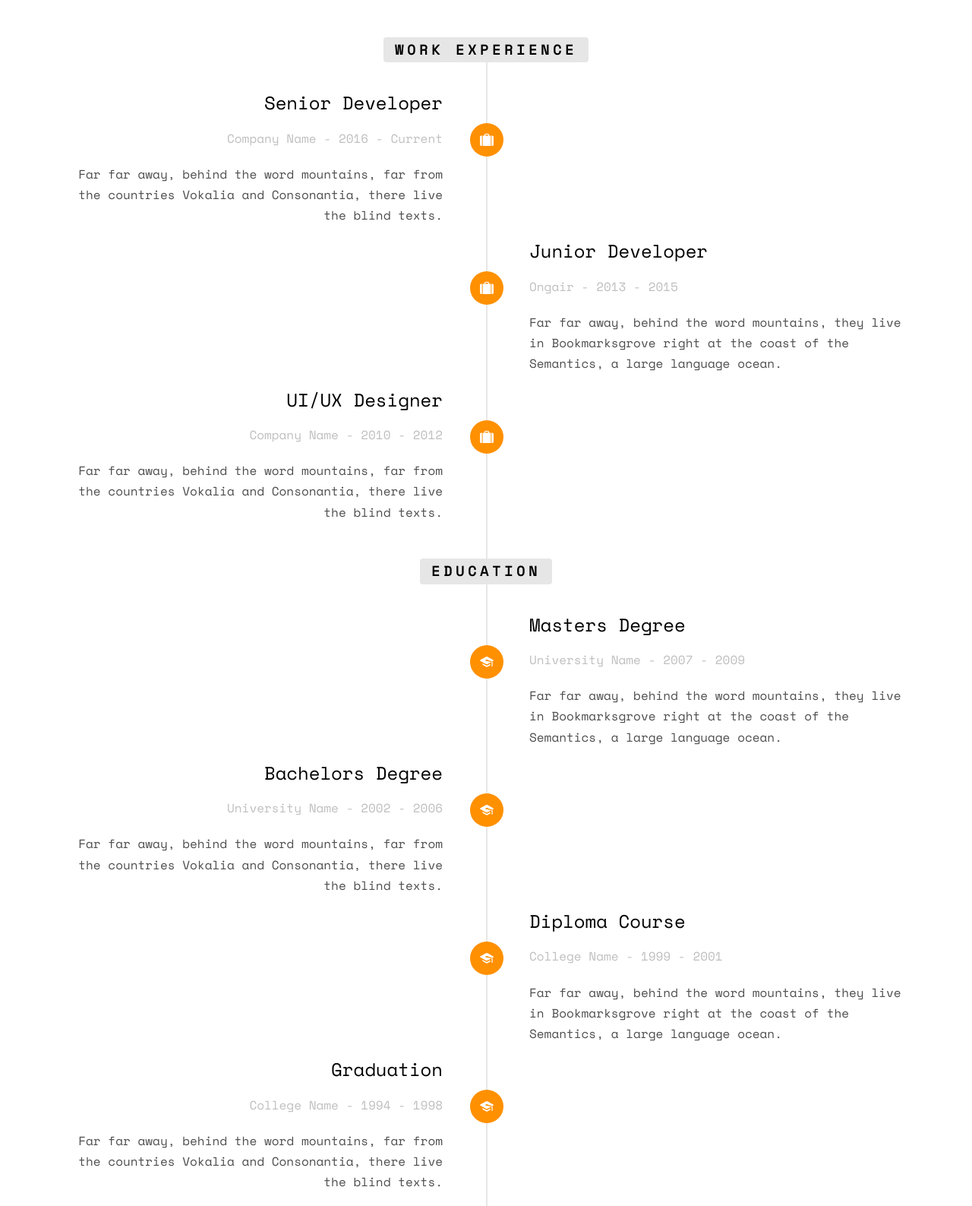
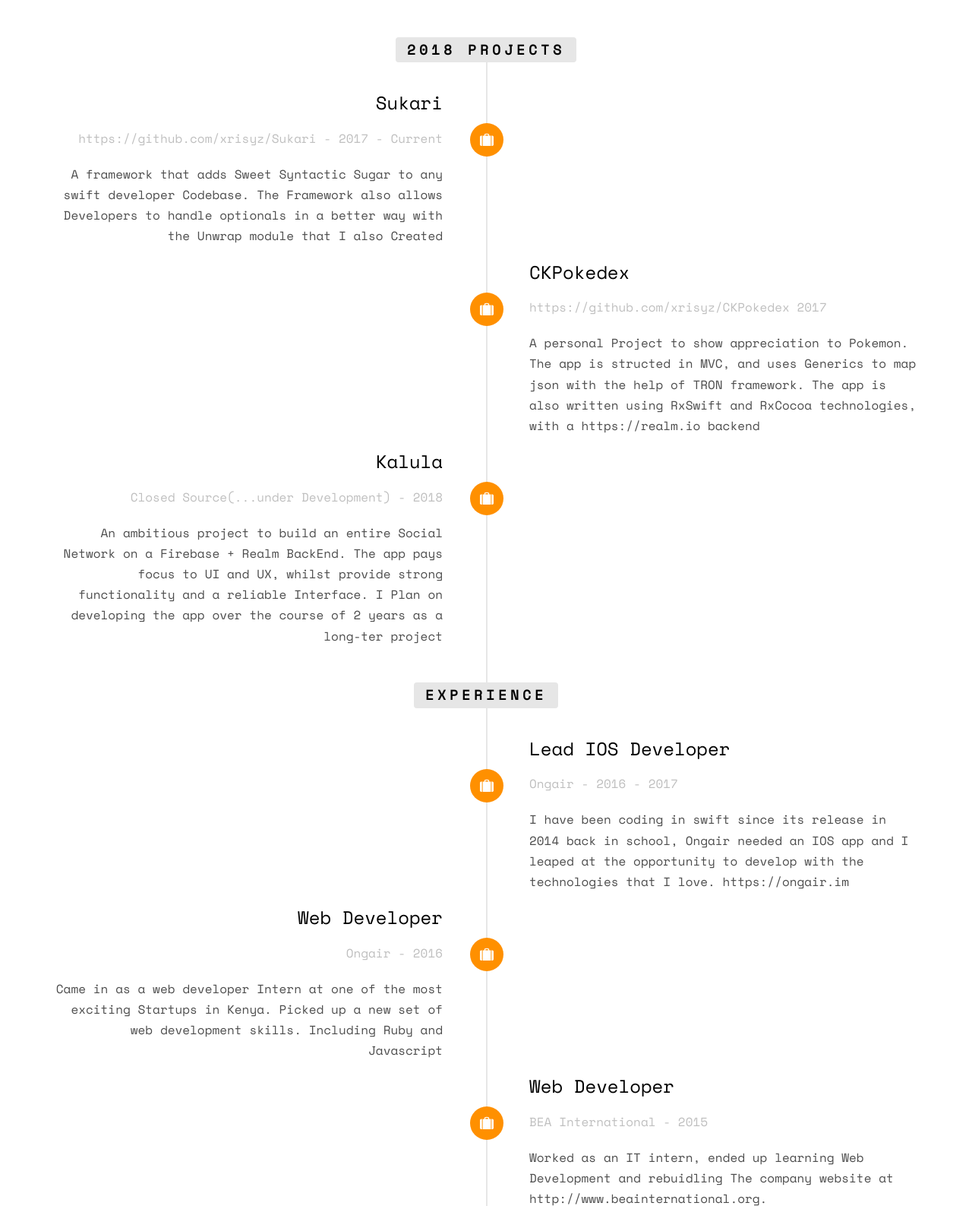
Before and after one commit to christopherkarani/xrisyz.github.io, a plain HTML site: page index.html in a window 1280 px wide. Shown: the part 1800-3387 px from the top of the page at 76% size. Drawn offline with nearby package versions, Linux system fonts and the light colour scheme; some packages are replaced by stand-ins of ours; no server answers; files whose address does not match are found by name.

Commit message:
updated Timeline

```diff
--- a/index.html
+++ b/index.html
@@ -114,17 +114,17 @@
 				<div class="col-md-12 col-md-offset-0">
 					<ul class="timeline">
 						<li class="timeline-heading text-center animate-box">
-							<div><h3>Work Experience</h3></div>
+							<div><h3>2018 Projects</h3></div>
 						</li>
 						<li class="animate-box timeline-unverted">
 							<div class="timeline-badge"><i class="icon-suitcase"></i></div>
 							<div class="timeline-panel">
 								<div class="timeline-heading">
-									<h3 class="timeline-title">Senior Developer</h3>
-									<span class="company">Company Name - 2016 - Current</span>
+									<h3 class="timeline-title">Sukari</h3>
+									<span class="company">https://github.com/xrisyz/Sukari - 2017 - Current</span>
 								</div>
 								<div class="timeline-body">
-									<p>Far far away, behind the word mountains, far from the countries Vokalia and Consonantia, there live the blind texts.</p>
+									<p>A framework that adds Sweet Syntactic Sugar to any swift developer Codebase. The Framework also allows Developers to handle optionals in a better way with the Unwrap module that I also Created</p>
 								</div>
 							</div>
 						</li>
@@ -132,11 +132,11 @@
 							<div class="timeline-badge"><i class="icon-suitcase"></i></div>
 							<div class="timeline-panel">
 								<div class="timeline-heading">
-									<h3 class="timeline-title">Junior Developer</h3>
-									<span class="company">Ongair - 2013 - 2015</span>
+									<h3 class="timeline-title">CKPokedex</h3>
+									<span class="company">https://github.com/xrisyz/CKPokedex 2017</span>
 								</div>
 								<div class="timeline-body">
-									<p>Far far away, behind the word mountains, they live in Bookmarksgrove right at the coast of the Semantics, a large language ocean.</p>
+									<p>A personal Project to show appreciation to Pokemon. The app is structed in MVC, and uses Generics to map json with the help of TRON framework. The app is also written using RxSwift and RxCocoa technologies, with a https://realm.io backend</p>
 								</div>
 							</div>
 						</li>
@@ -144,52 +144,52 @@
 							<div class="timeline-badge"><i class="icon-suitcase"></i></div>
 							<div class="timeline-panel">
 								<div class="timeline-heading">
-									<h3 class="timeline-title">UI/UX Designer</h3>
-									<span class="company">Company Name - 2010 - 2012</span>
+									<h3 class="timeline-title">Kalula</h3>
+									<span class="company">Closed Source(...under Development) - 2018</span>
 								</div>
 								<div class="timeline-body">
-									<p>Far far away, behind the word mountains, far from the countries Vokalia and Consonantia, there live the blind texts.</p>
+									<p>An ambitious project to build an entire Social Network on a Firebase + Realm BackEnd. The app pays focus to UI and UX, whilst provide strong functionality and a reliable Interface. I Plan on developing the app over the course of 2 years as a long-ter project</p>
 								</div>
 							</div>
 						</li>
 
 						<br>
 						<li class="timeline-heading text-center animate-box">
-							<div><h3>Education</h3></div>
+							<div><h3>Experience</h3></div>
 						</li>
 						<li class="timeline-inverted animate-box">
-							<div class="timeline-badge"><i class="icon-graduation-cap"></i></div>
+							<div class="timeline-badge"><i class="icon-suitcase"></i></div>
 							<div class="timeline-panel">
 								<div class="timeline-heading">
-									<h3 class="timeline-title">Masters Degree</h3>
-									<span class="company">University Name - 2007 - 2009</span>
+									<h3 class="timeline-title">Lead IOS Developer</h3>
+									<span class="company">Ongair - 2016 - 2017</span>
 								</div>
 								<div class="timeline-body">
-									<p>Far far away, behind the word mountains, they live in Bookmarksgrove right at the coast of the Semantics, a large language ocean.</p>
+									<p>I have been coding in swift since its release in 2014 back in school, Ongair needed an IOS app and I leaped at the opportunity to develop with the technologies that I love. https://ongair.im</p>
 								</div>
 							</div>
 						</li>
 						<li class="animate-box timeline-unverted">
-							<div class="timeline-badge"><i class="icon-graduation-cap"></i></div>
+							<div class="timeline-badge"><i class="icon-suitcase"></i></div>
 							<div class="timeline-panel">
 								<div class="timeline-heading">
-									<h3 class="timeline-title">Bachelors Degree</h3>
-									<span class="company">University Name - 2002 - 2006</span>
+									<h3 class="timeline-title">Web Developer</h3>
+									<span class="company">Ongair - 2016</span>
 								</div>
 								<div class="timeline-body">
-									<p>Far far away, behind the word mountains, far from the countries Vokalia and Consonantia, there live the blind texts.</p>
+									<p>Came in as a web developer Intern at one of the most exciting Startups in Kenya. Picked up a new set of web development skills. Including Ruby and Javascript</p>
 								</div>
 							</div>
 						</li>
 						<li class="timeline-inverted animate-box">
-							<div class="timeline-badge"><i class="icon-graduation-cap"></i></div>
+							<div class="timeline-badge"><i class="icon-suitcase"></i></div>
 							<div class="timeline-panel">
 								<div class="timeline-heading">
-									<h3 class="timeline-title">Diploma Course</h3>
-									<span class="company">College Name - 1999 - 2001</span>
+									<h3 class="timeline-title">Web Developer</h3>
+									<span class="company">BEA International - 2015</span>
 								</div>
 								<div class="timeline-body">
-									<p>Far far away, behind the word mountains, they live in Bookmarksgrove right at the coast of the Semantics, a large language ocean.</p>
+									<p>Worked as an IT intern, ended up learning Web Development and rebuidling The company website at http://www.beainternational.org.</p>
 								</div>
 							</div>
 						</li>
@@ -198,10 +198,10 @@
 							<div class="timeline-panel">
 								<div class="timeline-heading">
 									<h3 class="timeline-title">Graduation</h3>
-									<span class="company">College Name - 1994 - 1998</span>
+									<span class="company">BrookHouse International School - 2015</span>
 								</div>
 								<div class="timeline-body">
-									<p>Far far away, behind the word mountains, far from the countries Vokalia and Consonantia, there live the blind texts.</p>
+									<p>Graduated A levels studying English Literature, Law and Buisness. Although All taugh me invaluable knowledge. My Curiosity lay Elsewhere. I decided to pursue my childhood hobby as a full time career.</p>
 								</div>
 							</div>
 						</li>
```
